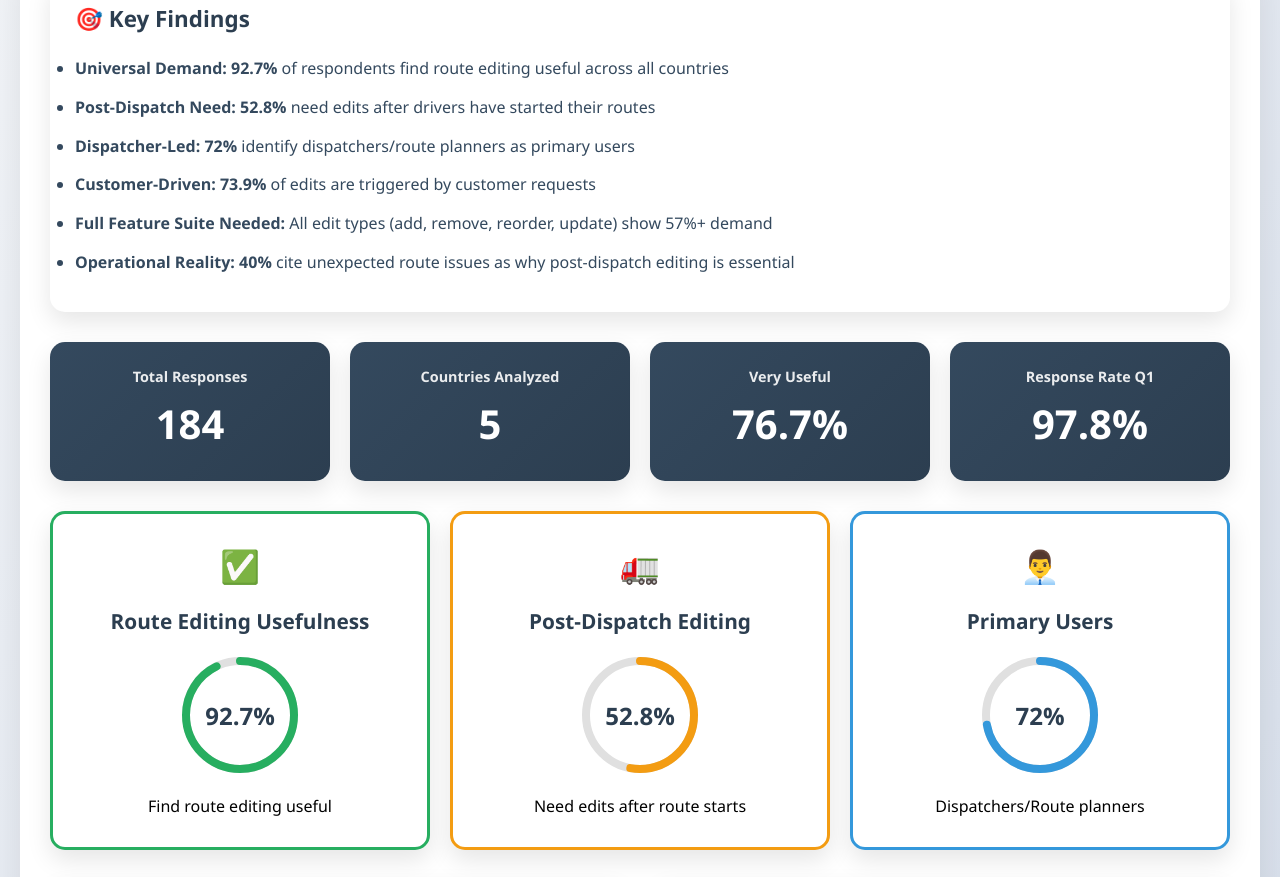
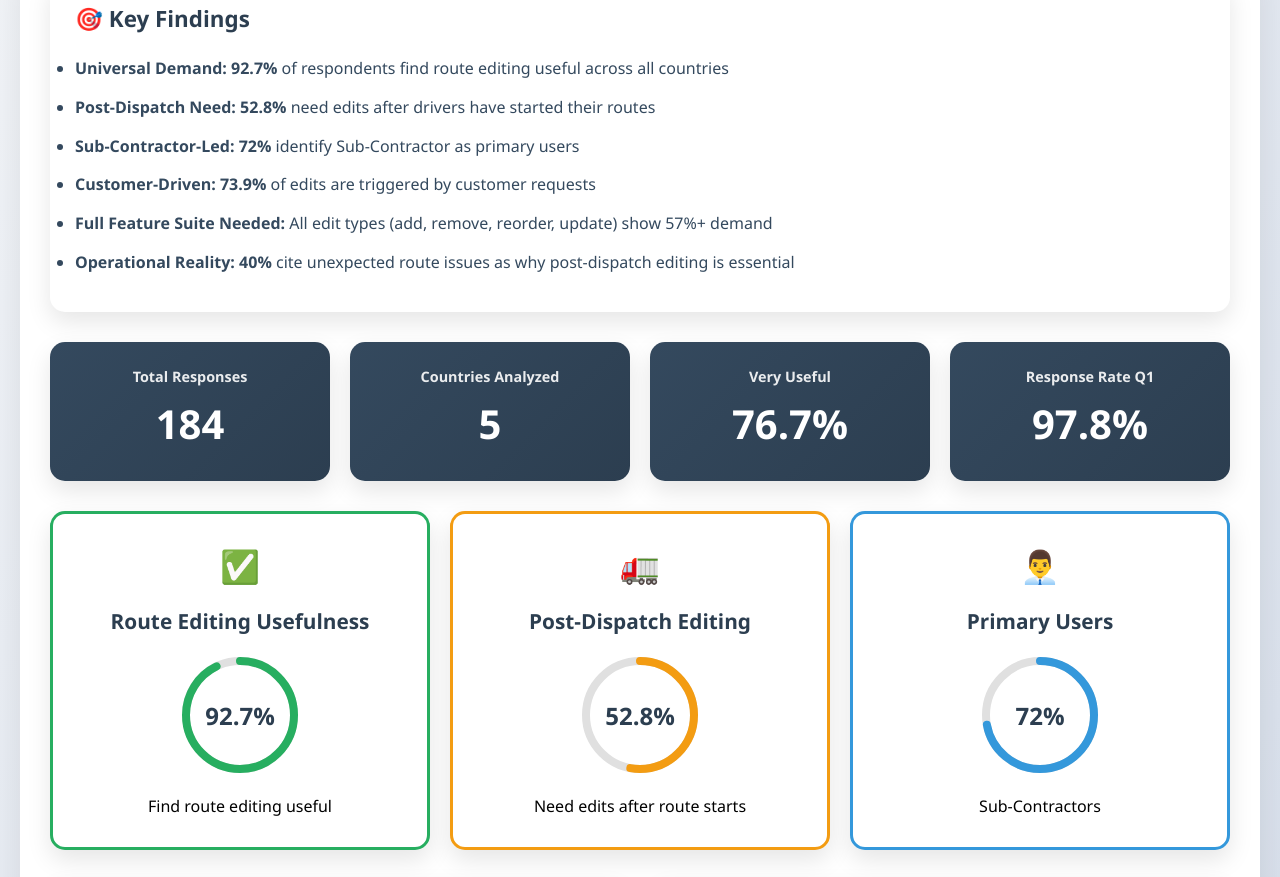
Before and after one commit to Hamzauddin-Siddiqui/HTML-Dashboards, a plain HTML site: page Route_Editing_Survey_Dashboard/index.html in a window 1280 px wide. Shown: the part 240-1117 px from the top of the page. Drawn offline with nearby package versions, Linux system fonts and the light colour scheme.

Commit message:
Update index.html

```diff
--- a/Route_Editing_Survey_Dashboard/index.html
+++ b/Route_Editing_Survey_Dashboard/index.html
@@ -314,7 +314,7 @@
                 <ul>
                     <li><strong>Universal Demand:</strong> <strong>92.7%</strong> of respondents find route editing useful across all countries</li>
                     <li><strong>Post-Dispatch Need:</strong> <strong>52.8%</strong> need edits after drivers have started their routes</li>
-                    <li><strong>Dispatcher-Led:</strong> <strong>72%</strong> identify dispatchers/route planners as primary users</li>
+                    <li><strong>Sub-Contractor-Led:</strong> <strong>72%</strong> identify Sub-Contractor as primary users</li>
                     <li><strong>Customer-Driven:</strong> <strong>73.9%</strong> of edits are triggered by customer requests</li>
                     <li><strong>Full Feature Suite Needed:</strong> All edit types (add, remove, reorder, update) show 57%+ demand</li>
                     <li><strong>Operational Reality:</strong> <strong>40%</strong> cite unexpected route issues as why post-dispatch editing is essential</li>
@@ -375,7 +375,7 @@
                         </svg>
                         <div class="insight-percentage">72%</div>
                     </div>
-                    <p>Dispatchers/Route planners</p>
+                    <p>Sub-Contractors</p>
                 </div>
             </div>
 
@@ -546,7 +546,7 @@
                 <ul>
                     <li><strong>Strong Adoption Signal:</strong> 94.4% find route editing useful, with 77.8% rating it "very useful"</li>
                     <li><strong>Balanced Approach:</strong> 55.6% need post-dispatch editing, 27.8% need both scenarios</li>
-                    <li><strong>Dispatcher-Led:</strong> 72.2% identify dispatchers as primary users</li>
+                    <li><strong>Sub-Contractor-Led:</strong> 72.2% identify Sub-Contractors as primary users</li>
                     <li><strong>Full Feature Demand:</strong> All edit types show 55%+ demand, led by adding stops (83.3%)</li>
                     <li><strong>Customer-Driven:</strong> 77.8% of edits triggered by customer requests</li>
                     <li><strong>Operational Focus:</strong> High operations/logistics involvement (55.6%)</li>
@@ -624,7 +624,7 @@
                 <ul>
                     <li><strong>Exceeds Netherlands:</strong> Superior 100.0% usefulness and 83.3% "very useful" ratings</li>
                     <li><strong>Flexible Timing Preference:</strong> 84.6% want both scenarios equally, only 7.7% post-dispatch only</li>
-                    <li><strong>Balanced User Base:</strong> 41.7% dispatchers, 41.7% operations - shared responsibility</li>
+                    <li><strong>Balanced User Base:</strong> 41.7% Sub-Contractors, 41.7% operations - shared responsibility</li>
                     <li><strong>Universal Feature Demand:</strong> All edit types show 50%+ demand, led by adding stops (100%) and reordering (91.7%)</li>
                     <li><strong>Customer Service Oriented:</strong> Strong customer service involvement alongside operations</li>
                     <li><strong>Priority-Driven Operations:</strong> Led by priority stops (91.7%) and missed parcels (83.3%), with balanced customer/operational needs (66.7% each)</li>
@@ -703,7 +703,7 @@
                     <li><strong>Largest Sample:</strong> 82 responses provide most statistically robust insights</li>
                     <li><strong>Strong Demand:</strong> 93.9% find useful, 73.2% very useful - consistent with other markets</li>
                     <li><strong>Balanced Timing:</strong> 51.4% post-dispatch, 28.6% both scenarios - represents overall pattern</li>
-                    <li><strong>Dispatcher-Led:</strong> 73.4% dispatcher involvement, highest among all countries</li>
+                    <li><strong>Sub-Contractor-Led:</strong> 73.4% Sub-Contractor involvement, highest among all countries</li>
                     <li><strong>Comprehensive Needs:</strong> All edit types 58%+ demand, led by adding stops (74.6%)</li>
                     <li><strong>Qualitative Insights:</strong> Strong themes around driver autonomy and welfare priorities</li>
                 </ul>
@@ -816,7 +816,7 @@
                 <ul>
                     <li><strong>Moderate Enthusiasm:</strong> 85% useful (lowest among countries), 65% very useful</li>
                     <li><strong>Less Post-Dispatch Focus:</strong> 47.5% post-dispatch need, 26.2% both scenarios</li>
-                    <li><strong>Dispatcher-Centric:</strong> 73.2% dispatcher involvement, strong operational focus</li>
+                    <li><strong>Sub-Contractor-Centric:</strong> 73.2% Sub-Contractor involvement, strong operational focus</li>
                     <li><strong>Operational Emphasis:</strong> Lower customer service involvement (26.8% vs 34% average)</li>
                     <li><strong>Comprehensive Needs:</strong> All edit types 56%+ demand, led by adding stops (77.4%)</li>
                     <li><strong>Quality Focus:</strong> Strong emphasis on performance and system comparisons</li>
@@ -924,7 +924,7 @@
                 <ul>
                     <li><strong>Highest Enthusiasm:</strong> 100% find useful, 80% very useful - strongest signal</li>
                     <li><strong>Strong Post-Dispatch Focus:</strong> 60% post-dispatch need, 40% both scenarios</li>
-                    <li><strong>Dispatcher-Led:</strong> 80% dispatcher involvement, highest percentage</li>
+                    <li><strong>Sub-Contractor-Led:</strong> 80% Sub-Contractor involvement, highest percentage</li>
                     <li><strong>Comprehensive Demand:</strong> High demand across all edit types</li>
                     <li><strong>Unexpected Issues Focus:</strong> 60% emphasize unexpected route issues (vs 40% average)</li>
                     <li><strong>Small Sample Note:</strong> Only 5 responses - insights indicative but limited statistical validity</li>
@@ -1019,7 +1019,7 @@
         new Chart(rolesCtx, {
             type: 'bar',
             data: {
-                labels: ['Dispatcher/\nRoute Planner', 'Operations/\nLogistics Lead', 'Customer\nService', 'Depot\nManager'],
+                labels: ['Sub-Contractor', 'Operations/\nLogistics Lead', 'Customer\nService', 'Depot\nManager'],
                 datasets: [{
                     label: 'Percentage',
                     data: [72.0, 46.7, 34.0, 30.0],
@@ -1155,7 +1155,7 @@
         new Chart(nlRolesCtx, {
             type: 'bar',
             data: {
-                labels: ['Dispatcher', 'Operations', 'Customer Service', 'Depot Manager'],
+                labels: ['Sub-Contractor', 'Operations', 'Customer Service', 'Depot Manager'],
                 datasets: [{
                     data: [72.2, 55.6, 33.3, 27.8],
                     backgroundColor: chartColors.primary,
@@ -1266,7 +1266,7 @@
         new Chart(caRolesCtx, {
             type: 'bar',
             data: {
-                labels: ['Dispatcher', 'Operations', 'Depot Manager', 'Customer Service'],
+                labels: ['Sub-Contractor', 'Operations', 'Depot Manager', 'Customer Service'],
                 datasets: [{
                     data: [41.7, 41.7, 16.7, 8.3],
                     backgroundColor: chartColors.accent3,
@@ -1377,7 +1377,7 @@
         new Chart(plRolesCtx, {
             type: 'bar',
             data: {
-                labels: ['Dispatcher', 'Operations', 'Customer Service', 'Depot Manager'],
+                labels: ['Sub-Contractor', 'Operations', 'Customer Service', 'Depot Manager'],
                 datasets: [{
                     data: [73.4, 46.9, 35.9, 29.7],
                     backgroundColor: chartColors.accent2,
@@ -1488,7 +1488,7 @@
         new Chart(deRolesCtx, {
             type: 'bar',
             data: {
-                labels: ['Dispatcher', 'Operations', 'Depot Manager', 'Customer Service'],
+                labels: ['Sub-Contractor', 'Operations', 'Depot Manager', 'Customer Service'],
                 datasets: [{
                     data: [73.2, 46.4, 32.1, 26.8],
                     backgroundColor: chartColors.secondary,
@@ -1599,7 +1599,7 @@
         new Chart(atRolesCtx, {
             type: 'bar',
             data: {
-                labels: ['Dispatcher', 'Operations', 'Depot Manager'],
+                labels: ['Sub-Contractor', 'Operations', 'Depot Manager'],
                 datasets: [{
                     data: [80.0, 60.0, 40.0],
                     backgroundColor: chartColors.accent4,
```
